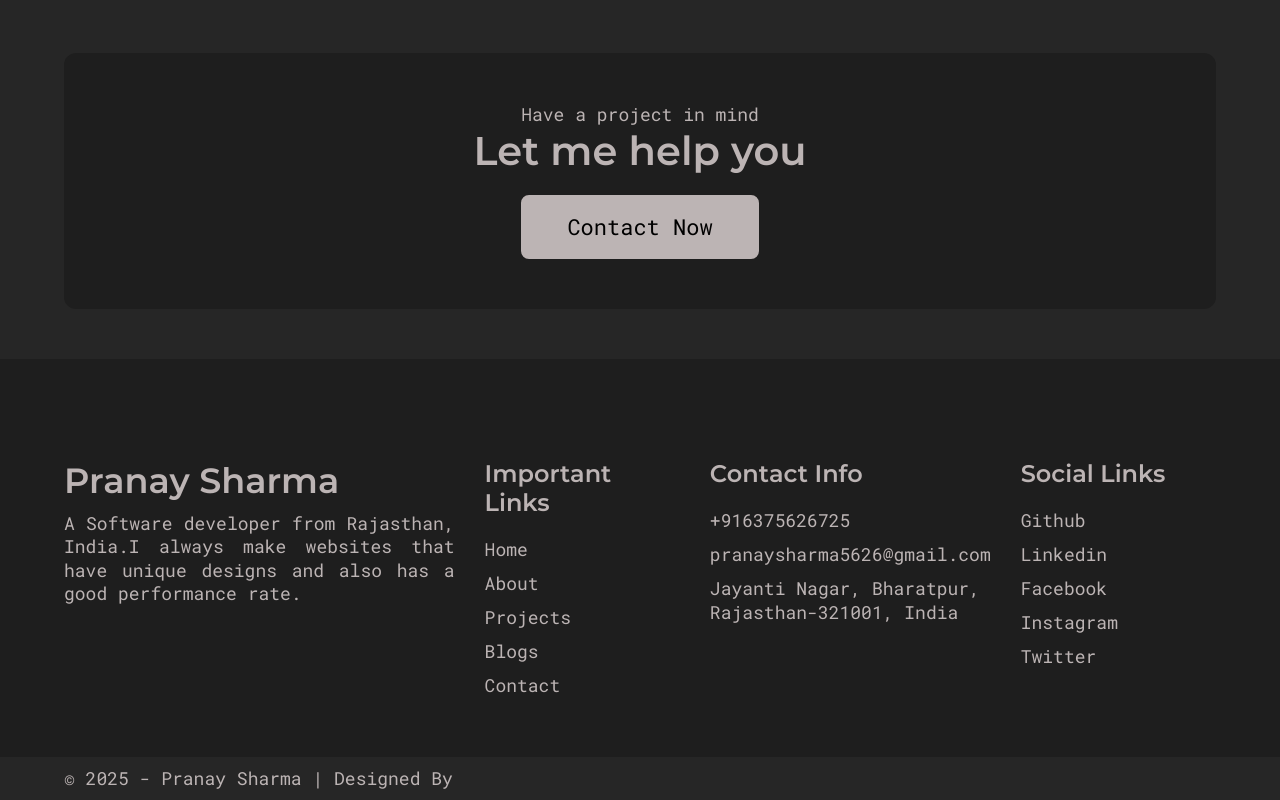
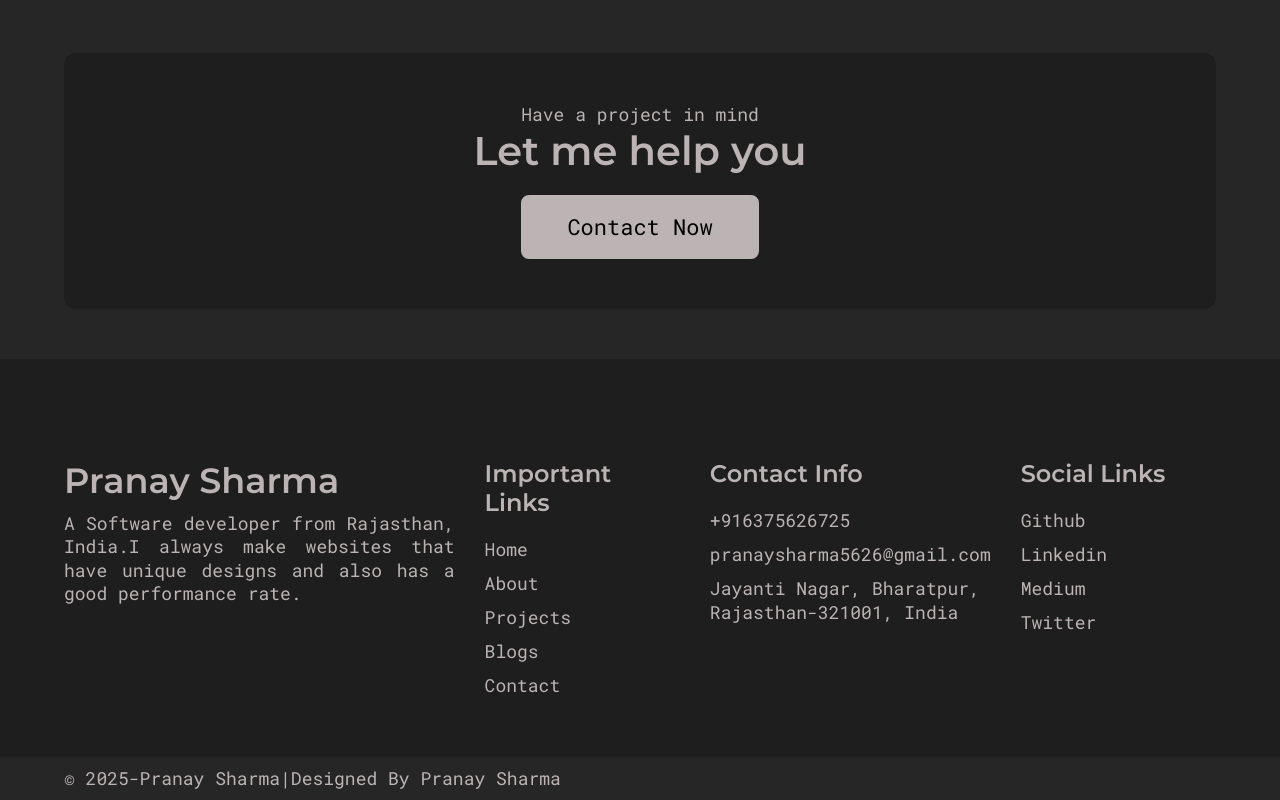
Before and after one commit to Brahamanbtp/react-portfolio, a React (Create React App) app: page / in a window 1280 px wide. Shown: the part 4560-5360 px from the top of the page. Built offline with nearby package versions, Linux system fonts and the light colour scheme.

Commit message:
update Footer.js

```diff
--- a/src/components/Footer.js
+++ b/src/components/Footer.js
@@ -113,7 +113,7 @@ export default function Footer() {
               },
               {
                 title: 'Jayanti Nagar, Bharatpur, Rajasthan-321001, India',
-                path: 'http://google.com/maps',
+                path: 'https://www.google.com/maps/place/Bharatpur,+Rajasthan/@27.2198438,77.4520447,11797m/data=!3m2!1e3!4b1!4m6!3m5!1s0x3973a30a845a736f:0x5a0f103593eece08!8m2!3d27.2151863!4d77.5029996!16s%2Fm%2F02r82ff?entry=ttu&g_ep=EgoyMDI1MDYxNy4wIKXMDSoASAFQAw%3D%3D',
               },
             ]}
           />
@@ -131,12 +131,8 @@ export default function Footer() {
                 path: 'https://www.linkedin.com/in/pranay-sharma-9a145b226/',
               },
               {
-                title: 'Facebook',
-                path: '',
-              },
-              {
-                title: 'Instagram',
-                path: '',
+                title: 'Medium',
+                path: 'https://medium.com/@brahamanbtp',
               },
               {
                 title: 'Twitter',
@@ -149,7 +145,7 @@ export default function Footer() {
       <div className="copyright">
         <div className="container">
           <PText>
-            © 2025 - Pranay Sharma | Designed By{' '}
+            © 2025-Pranay Sharma|Designed By{' Pranay Sharma '}
           </PText>
         </div>
       </div>
```
